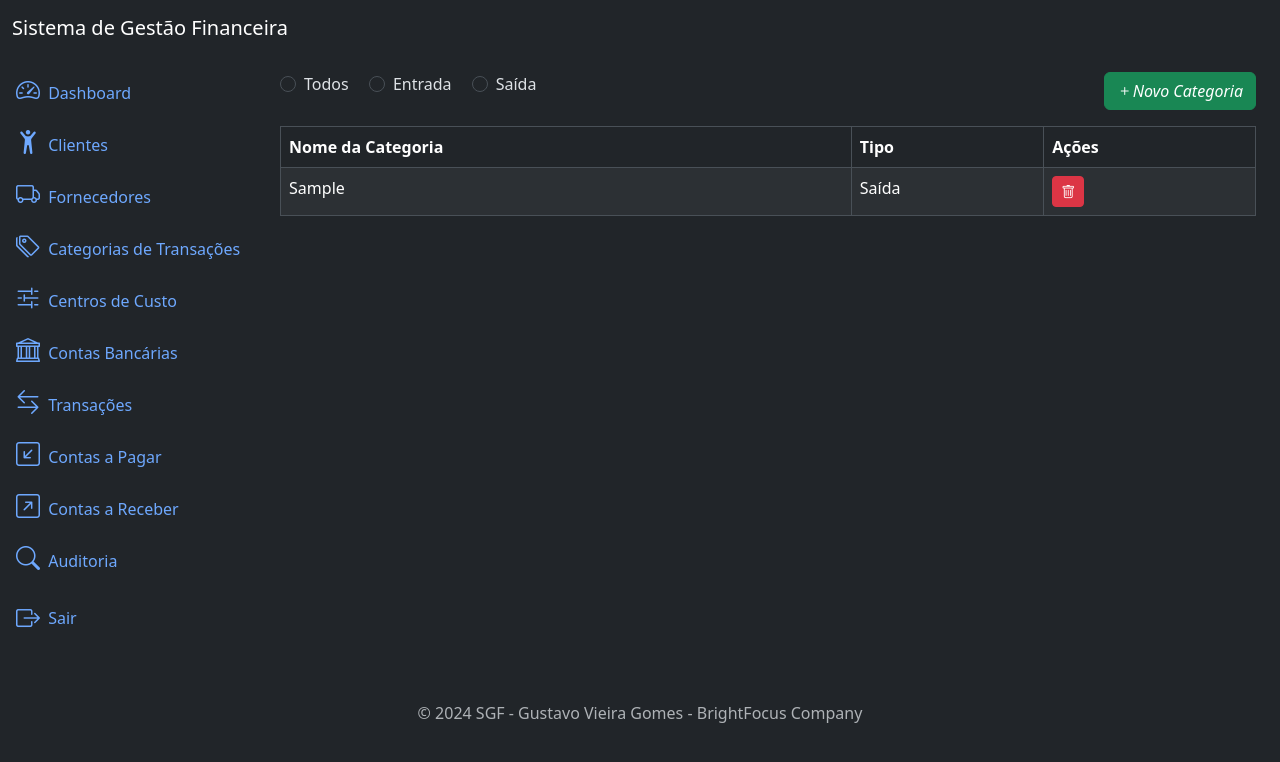
After one commit to Gustavo-Vieira-Gomes/SGF, a Django app: page /transactions/categories/list/ in a window 1280 px wide. The commit adds this page. Shown: the top 762 px of the page. Run offline with Django 5.2, Linux system fonts and the light colour scheme; tables that the repository leaves empty hold one stand-in row (values such as "Sample post").

Commit message:
:sparkles: feat: templates e admin de categorias de transações prontos

```diff
--- a/app/templates/components/_sidebar.html
+++ b/app/templates/components/_sidebar.html
@@ -31,7 +31,7 @@
 
 
               <li>
-                <a href="#" class="nav-link px-0 align-middle">
+                <a href="{% url 'transaction_category_list' %}" class="nav-link px-0 align-middle">
                   <i class="bi bi-tags fs-4"></i>
                   <span class="ms-1">Categorias de Transações</span>
                 </a>
--- /dev/null
+++ b/transactions/apps.py
@@ -0,0 +1,6 @@
+from django.apps import AppConfig
+
+
+class TransactionsConfig(AppConfig):
+    default_auto_field = 'django.db.models.BigAutoField'
+    name = 'transactions'
--- /dev/null
+++ b/transactions/templates/transaction_category_list.html
@@ -0,0 +1,54 @@
+{% extends 'base.html' %}
+
+{% block content %}
+
+<div class="row mb-3">
+    <div class="col md-6">
+        <form method="get" action="{% url 'transaction_category_list' %}">
+            <div class="form-check form-check-inline">
+                <input class="form-check-input" type="radio" name="transaction_type" value="2" {% if request.GET.transaction_type == '2' %}checked{% endif %}  onchange="this.form.submit()">
+                <label class="form-check-label">Todos</label>
+            </div>
+            <div class="form-check form-check-inline">
+                <input class="form-check-input" type="radio" name="transaction_type" value="1" {% if request.GET.transaction_type == '1' %}checked{% endif %}  onchange="this.form.submit()">
+                <label class="form-check-label">Entrada</label>
+            </div>
+            <div class="form-check form-check-inline">
+                <input class="form-check-input" type="radio" name="transaction_type" value="0" {% if request.GET.transaction_type == '0' %}checked{% endif %}  onchange="this.form.submit()">
+                <label class="form-check-label">Saída</label>
+            </div>
+        </form>
+    </div>
+
+    <div class="col md-6">
+        <a href="{% url 'transaction_category_create' %}" class="btn btn-success float-end">
+            <i class="bi bi-plus">Novo Categoria</i>
+        </a>
+    </div>
+</div>
+
+<div class="table-responsive">
+    <table class="table table-striped table-bordered">
+        <thead class="thead-dark">
+            <tr>
+                <th>Nome da Categoria</th>
+                <th>Tipo</th>
+                <th>Ações</th>
+            </tr>
+        </thead>
+        <tbody>
+            {% for transaction_category in transaction_categories %}
+            <tr>
+                <td>{{ transaction_category.category }}</td>
+                <td>{{ transaction_category.get_transaction_type_display }}</td>
+                <td>
+                    <a href="{% url 'transaction_category_delete' transaction_category.id %}" class="btn btn-danger btn-sm">
+                        <i class="bi bi-trash"></i>
+                    </a>
+                </td>
+            </tr>
+            {% endfor %}
+        </tbody>
+    </table>
+</div>
+{% endblock %}
```
Also changed, not shown: transactions/admin.py (added, +8 -0 lines), transactions/templates/transaction_category_create.html (added, +19 -0 lines), transactions/templates/transaction_category_delete.html (added, +22 -0 lines).
